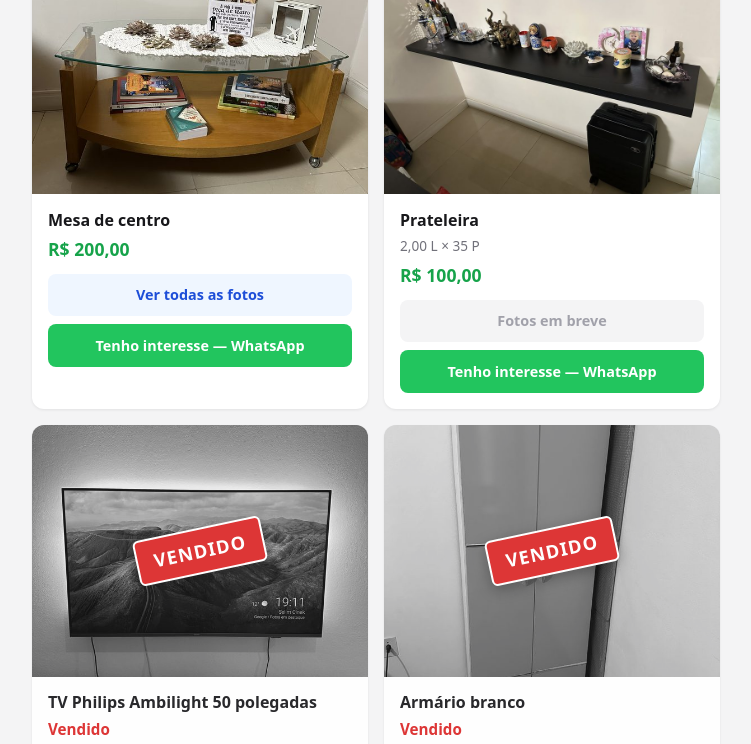
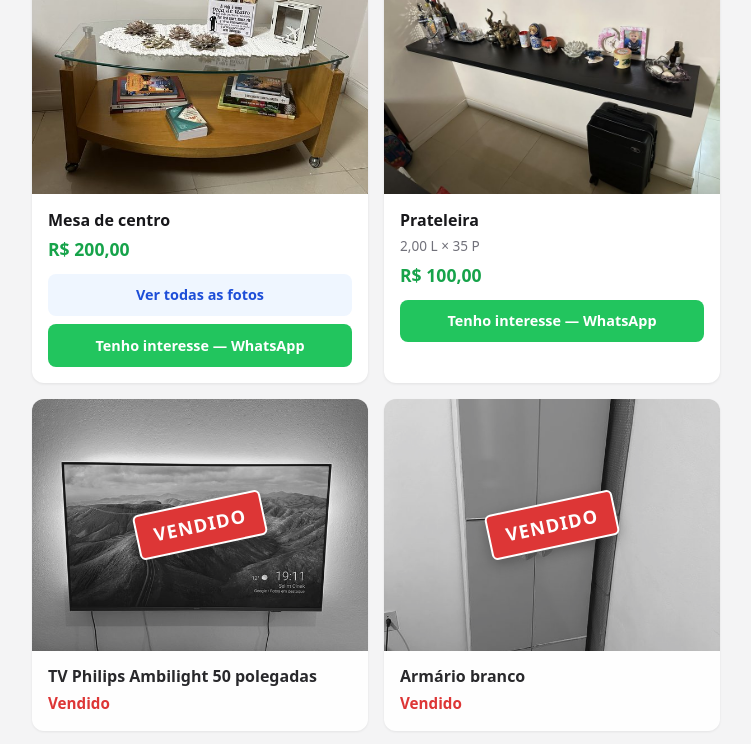
Before and after one commit to edubolla/moveis-a-venda, a plain HTML site: page index.html in a window 1280 px wide. Shown: the part 2126-2870 px from the top of the page, without its empty margins (264-1015 px from the left). Drawn offline with Linux system fonts and the light colour scheme.

Commit message:
Remove botão de fotos quando o item não tem Drive.
Prateleira fica só com WhatsApp.

Co-authored-by: Cursor <cursoragent@cursor.com>

```diff
--- a/index.html
+++ b/index.html
@@ -56,13 +56,11 @@
               ${item.details ? `<p class="details">${item.details}</p>` : ""}
               <p class="price${item.price == null ? " price--pending" : ""}">${formatPrice(item.price)}</p>
               <div class="actions">
-                <a
-                  class="btn btn-drive ${hasDrive ? "" : "disabled"}"
-                  href="${hasDrive ? item.driveUrl : "#"}"
-                  ${hasDrive ? 'target="_blank" rel="noopener"' : ""}
-                >
-                  ${hasDrive ? "Ver todas as fotos" : "Fotos em breve"}
-                </a>
+                ${
+                  hasDrive
+                    ? `<a class="btn btn-drive" href="${item.driveUrl}" target="_blank" rel="noopener">Ver todas as fotos</a>`
+                    : ""
+                }
                 <a
                   class="btn btn-whatsapp"
                   href="${whatsappUrl(item.name)}"
--- a/items.js
+++ b/items.js
@@ -74,7 +74,6 @@ const ITEMS = [
     details: "2,00 L × 35 P",
     price: 100,
     cover: "/covers/prateleira.jpeg",
-    driveUrl: "COLOQUE_O_LINK_AQUI",
   },
   {
     id: "vendido-tv",
```
